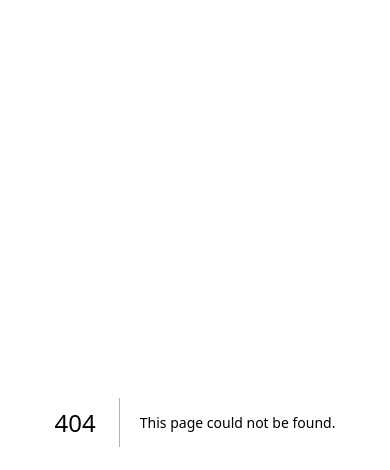
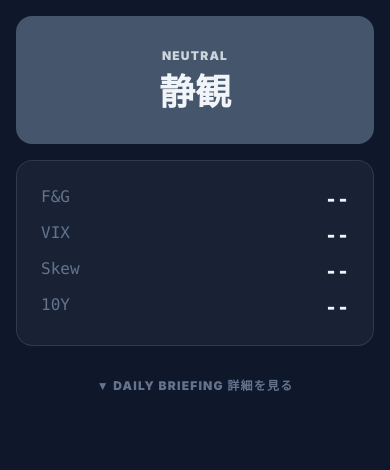
Before and after one commit to satoru-design/market-db, a Next.js app: page /glance in a window 390 px wide. Before the commit this address had no page. Shown: the top 470 px of the page. Built offline with nearby package versions, Linux system fonts and the light colour scheme; no server answers.

Commit message:
feat: add Quick Glance mobile page

```diff
--- /dev/null
+++ b/src/app/glance/page.tsx
@@ -0,0 +1,59 @@
+"use client";
+import { useEffect, useState } from 'react';
+import Link from 'next/link';
+import { detectPhase, type Phase } from '@/lib/signals';
+
+const labels: Record<Phase, { text: string; color: string }> = {
+  HEAT: { text: '利益確定', color: 'bg-red-600' },
+  PERFECT: { text: '全力買付', color: 'bg-emerald-600' },
+  HIGH: { text: '強気スポット', color: 'bg-emerald-500' },
+  WATCH: { text: '打診買い', color: 'bg-indigo-500' },
+  NEUTRAL: { text: '静観', color: 'bg-slate-600' },
+};
+
+type MarketData = {
+  fg?: number | string;
+  vix?: number | string;
+  skew?: number | string;
+  yield?: number | null;
+  dxy?: number | null;
+  gold?: number | null;
+  silver?: number | null;
+};
+
+export default function GlancePage() {
+  const [data, setData] = useState<MarketData | null>(null);
+  const [phase, setPhase] = useState<Phase>('NEUTRAL');
+
+  useEffect(() => {
+    fetch('/api/market-data').then(r => r.json()).then((d: MarketData) => {
+      setData(d);
+      const fg = typeof d.fg === 'number' ? d.fg : parseFloat(String(d.fg));
+      const vix = typeof d.vix === 'number' ? d.vix : parseFloat(String(d.vix));
+      const skew = typeof d.skew === 'number' ? d.skew : parseFloat(String(d.skew));
+      if (!Number.isNaN(fg) && !Number.isNaN(vix) && !Number.isNaN(skew)) {
+        setPhase(detectPhase({ fg, vix, skew }));
+      }
+    });
+  }, []);
+
+  const label = labels[phase];
+
+  return (
+    <div className="min-h-screen p-4 flex flex-col gap-4 text-slate-100">
+      <div className={`${label.color} rounded-2xl p-8 text-center`}>
+        <div className="text-xs font-black uppercase tracking-widest opacity-80">{phase}</div>
+        <div className="text-4xl font-black mt-2">{label.text}</div>
+      </div>
+      {data && (
+        <div className="glass-card rounded-2xl p-6 space-y-2 font-mono">
+          <div className="flex justify-between"><span className="text-slate-500">F&G</span><span className="font-black text-xl">{data.fg ?? '--'}</span></div>
+          <div className="flex justify-between"><span className="text-slate-500">VIX</span><span className="font-black text-xl">{data.vix ?? '--'}</span></div>
+          <div className="flex justify-between"><span className="text-slate-500">Skew</span><span className="font-black text-xl">{data.skew ?? '--'}</span></div>
+          <div className="flex justify-between"><span className="text-slate-500">10Y</span><span className="font-black text-xl">{data.yield ?? '--'}</span></div>
+        </div>
+      )}
+      <Link href="/" className="text-center text-xs text-slate-500 uppercase font-black tracking-widest py-4">▼ Daily Briefing 詳細を見る</Link>
+    </div>
+  );
+}
```
